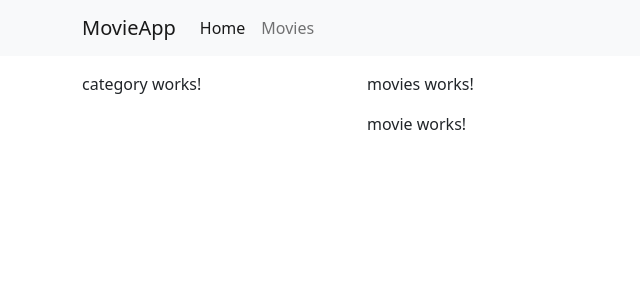
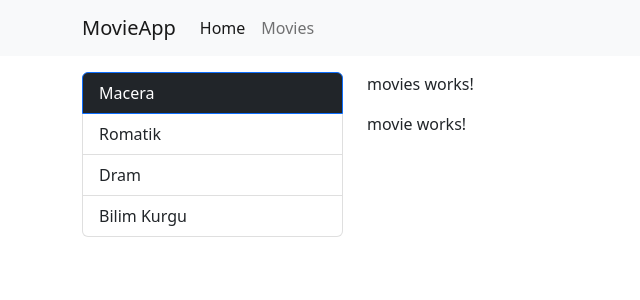
Before and after one commit to clkaley/movie-app, an Angular app: page / in a window 1280 px wide. Shown: the top 300 px of the page, without its empty margins (0-640 px from the left). Built offline with nearby package versions, Linux system fonts and the light colour scheme.

Commit message:
added category

```diff
--- a/src/app/category/category.component.html
+++ b/src/app/category/category.component.html
@@ -1 +1,15 @@
-<p>category works!</p>
+<div class="list-group ">
+    <a href="" class="list-group-item bg-dark list-group-item-action active">
+       Macera
+    </a>
+    <a href="" class="list-group-item list-group-item-action ">
+       Romatik
+    </a>
+    <a href="" class="list-group-item list-group-item-action ">
+        Dram
+    </a>
+    <a href="" class="list-group-item list-group-item-action ">
+        Bilim Kurgu
+    </a>
+
+</div>
```
